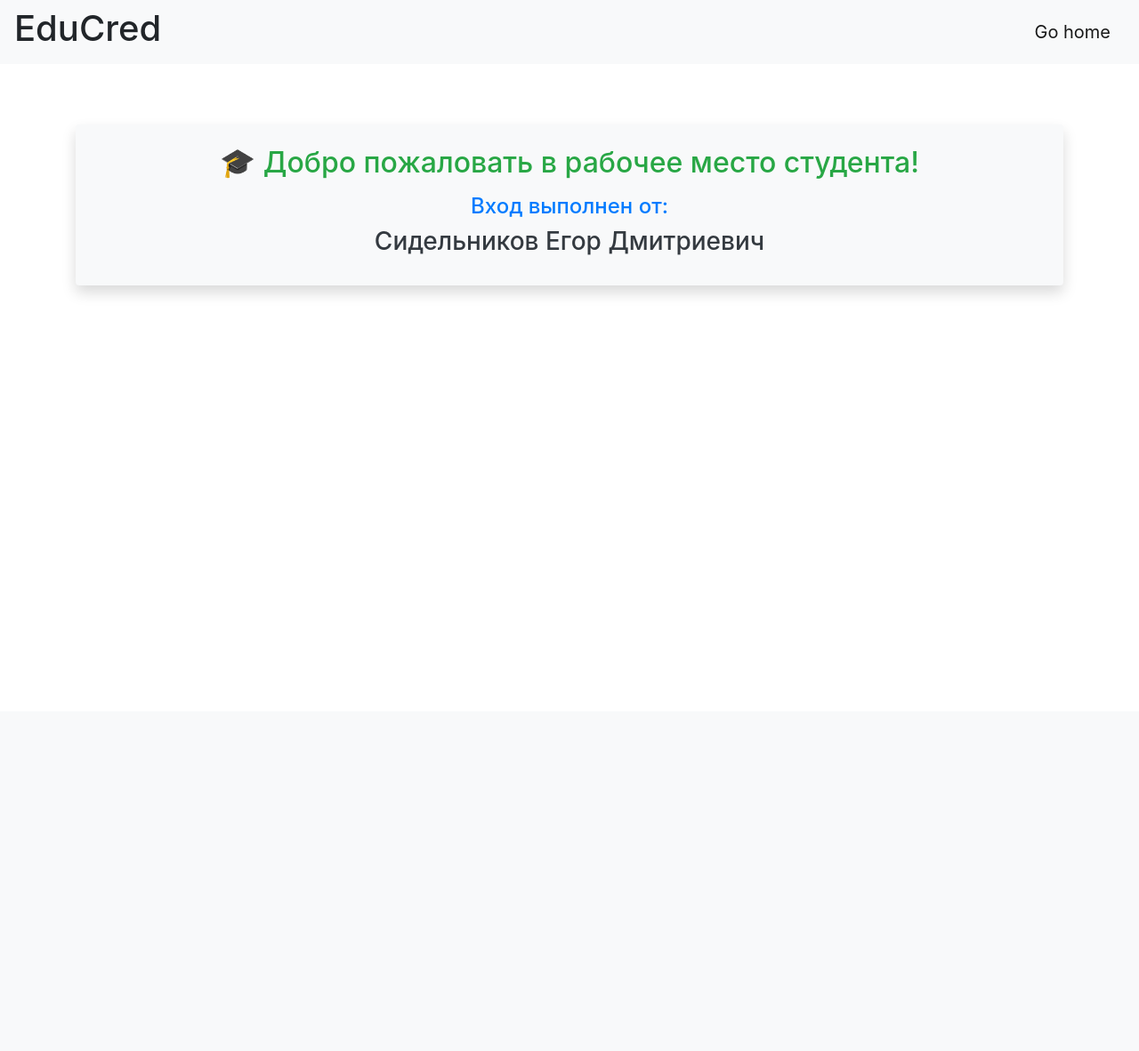
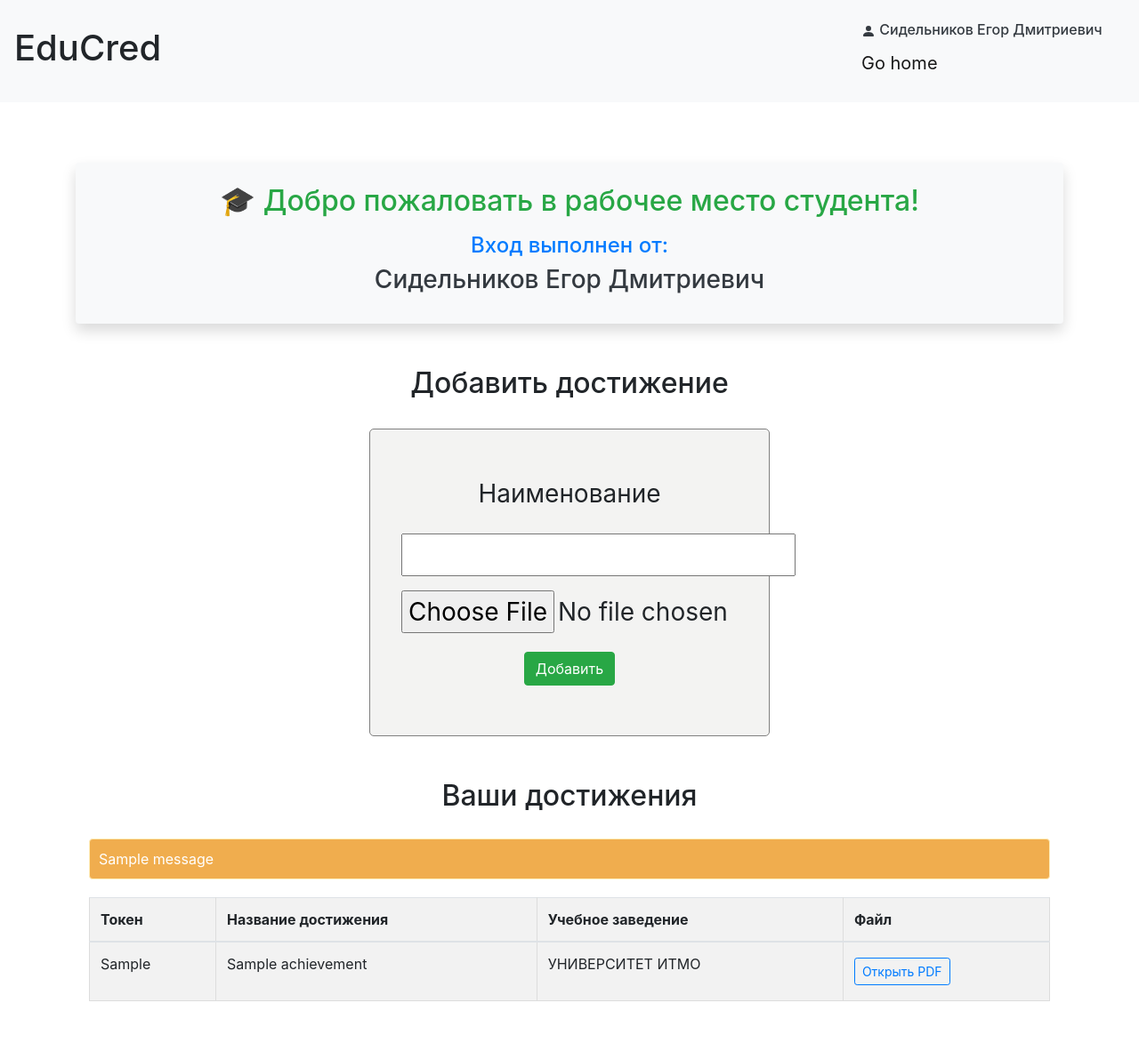
Before and after one commit to Egor137-YaJ/EduCred_YANDEX_MYWEB, a Flask app: page /student_workspace in a window 1280 px wide. Shown: the whole page at 89% size. Before the commit the page ends 330 px from the top, so only its background shows below. Run offline with Flask 3, Linux system fonts and the light colour scheme; a user stored in the database is signed in; data comes from the database, SQL or seed files in the repository; tables that the repository leaves empty hold one stand-in row (values such as "Sample post"); one stand-in notice (Sample message) is shown; some libraries are stand-ins or nearby versions.

Commit message:
merged_student+univer into main

```diff
--- /dev/null
+++ b/data/upload_music_form.py
@@ -0,0 +1,10 @@
+from flask_wtf import FlaskForm
+from wtforms import StringField, SubmitField
+from flask_wtf.file import FileField, FileRequired, FileAllowed
+from wtforms.validators import DataRequired
+
+class UploadMusicForm(FlaskForm):
+    name = StringField("Наименование", validators=[DataRequired()])
+    audio = FileField("Загрузить", validators=[FileAllowed(tuple('wav mp3 aac ogg oga flac'.split()), 'Только Аудио!'),
+                      FileRequired('Пустой файл!')])
+    submit = SubmitField("Добавить")
--- a/server.py
+++ b/server.py
@@ -15,6 +15,7 @@ from data.reg_Employer import RegisterEmployerForm
 from data.login_form import LoginForm
 from data.Users import User
 from data.Students import Student
+from data.upload_music_form import UploadMusicForm
 from data.Universities import University
 from data.Employers import Employer
 from data.Achievements import Achievement
@@ -433,24 +434,59 @@ def employer_workspace():
                            style=url_for('static', filename='css/style.css'))
 
 
-@app.route('/student_workspace')
+@app.route('/student_workspace', methods=['GET', 'POST'])
 @login_required
 def student_workspace():
-    ...
+    achievements_data = []
+    db_sess = db_session.create_session()
+    user = db_sess.query(User).get(current_user.id)
+    student = user.student
+    form = UploadMusicForm()
+    if form.validate_on_submit():
+        ach = form.audio.data
+        # token, path = upload_tokened_ach(ach)
+        ach.save(os.path.join('static/achievements', f'{form.name.data}.mp3'))
+        achievement = Achievement(
+            # token = token,
+            # file_path = path,
+            file_path=f'achievements/{form.name.data}.mp3',
+            title=form.name.data,
+            student_id=student.id)
+        db_sess.add(achievement)
+        db_sess.commit()
+        return redirect(url_for('student_workspace'))
+
+    student_fullname = student.student_nsp.strip()
+    achievements = db_sess.query(Achievement).filter(
+        Achievement.student_id == student.id).all()
+
+    if not achievements:
+        flash("У студента нет достижений.", "warning")
+    else:
+        for a in achievements:
+            university = db_sess.query(University).filter(University.id == a.university_id).first()
+            achievements_data.append({
+                'token': a.token,
+                'description': a.title,
+                'university_title': university.title if university else "",
+                'student_id': student.id,
+                'file_path': a.file_path
+            })
+        session['student_id_current'] = student.id
     return render_template('student_workspace.html',
-                           joined_title=current_user.student.student_nsp, style=url_for('static', filename='css/style.css'))
-
+                           form=form,
+                           joined_title=student_fullname,
+                           achievements=achievements_data,
+                           style=url_for('static', filename='css/style.css'))
 
 def main():
     db_session.global_init("db/EduCred_data.db")
     port = int(os.environ.get("PORT", 8000))
     app.run(host='0.0.0.0', port=port)
 
-
 if __name__ == '__main__':
     main()
 
-
-# My web: https://precious-fluoridated-muskox.glitch.me/
-# create git with only this directory on git. just files of that github
-# My Projects: https://glitch.com/dashboard?group=owned&sortColumn=boost&sortDirection=DESC&page=1&showAll=false&filterDomain=
+    # My web: https://precious-fluoridated-muskox.glitch.me/
+    # create git with only this directory on git. just files of that github
+    # My Projects: https://glitch.com/dashboard?group=owned&sortColumn=boost&sortDirection=DESC&page=1&showAll=false&filterDomain=
--- a/static/css/style.css
+++ b/static/css/style.css
@@ -188,3 +188,15 @@ form.invite-form.m-0 {
 .gap-2 {
     gap: 10px;
 }
+
+.upload_file {
+    margin-left: auto;
+    margin-right: auto;
+    max-width: 450px;
+    font-size: 28px;
+    background-color: #f3f3f2;
+    border: 1px solid gray;
+    border-radius: 5px;
+    text-align: center;
+    padding: 35px;
+}
--- a/templates/student_workspace.html
+++ b/templates/student_workspace.html
@@ -1,9 +1,78 @@
-{% extends "base.html" %}
-
+{% extends "workspace_base.html" %}
 {% block content %}
-  <div class="container mt-5 p-4 bg-light rounded shadow text-center">
+<div class="container mt-5 p-4 bg-light rounded shadow text-center">
     <h2 class="text-success mb-3">🎓 Добро пожаловать в рабочее место студента!</h2>
     <h4 class="text-primary">Вход выполнен от:</h4>
     <h3 class="text-dark fw-bold">{{ joined_title }}</h3>
-  </div>
+</div>
+<br>
+<br>
+<h2 align="center">Добавить достижение</h2>
+<br>
+<div class="upload_file">
+    <form method="POST" enctype="multipart/form-data">
+        <p>{{ form.hidden_tag() }}</p>
+        <p>{{ form.name.label }}</p>
+        <p>{{ form.name}}</p>
+        <p>{{ form.audio}}</p>
+        <p>{{ form.submit(type="submit", class="btn btn-success btn-equal-height") }}</p>
+        {% for error in form.audio.errors %}
+            <div class="alert alert-danger" role="alert">
+            {{ error }}
+            </div>
+        {% endfor %}
+    </form>
+</div>
+
+<br>
+<br>
+<h2 align="center">Ваши достижения</h2>
+<div class="container">
+
+    {% with messages = get_flashed_messages() %}
+    {% if messages %}
+    <div class="flash-messages">
+        {% for message in messages %}
+        <div class="alert alert-warning">{{ message }}</div>
+        {% endfor %}
+    </div>
+    {% endif %}
+    {% endwith %}
+
+    {% if achievements %}
+    <div class="table-box">
+        <table class="table table-striped">
+            <thead>
+            <tr>
+                <th>Токен</th>
+                <th>Название достижения</th>
+                <th>Учебное заведение</th>
+                <th>Файл</th>
+            </tr>
+            </thead>
+            <tbody>
+            {% for ach in achievements %}
+            <tr>
+                <td>{{ ach.token }}</td>
+                <td>{{ ach.description }}</td>
+                <td>{{ ach.university_title }}</td>
+                <td>
+                    {% if ach.university_title %}
+                    <a href="{{ url_for('static', filename=ach.file_path) }}" target="_blank"
+                       class="btn btn-outline-primary btn-sm">Открыть PDF</a>
+                    {% else %}
+                    <audio controls>
+                        <source src="{{ url_for('static', filename=ach.file_path) }}" type="audio/mpeg">
+                        Ваш браузер не поддерживает аудио.
+                    </audio>
+                    {% endif %}
+                </td>
+            </tr>
+            {% endfor %}
+            </tbody>
+        </table>
+    </div>
+    {% endif %}
+
+</div>
 {% endblock %}
```
